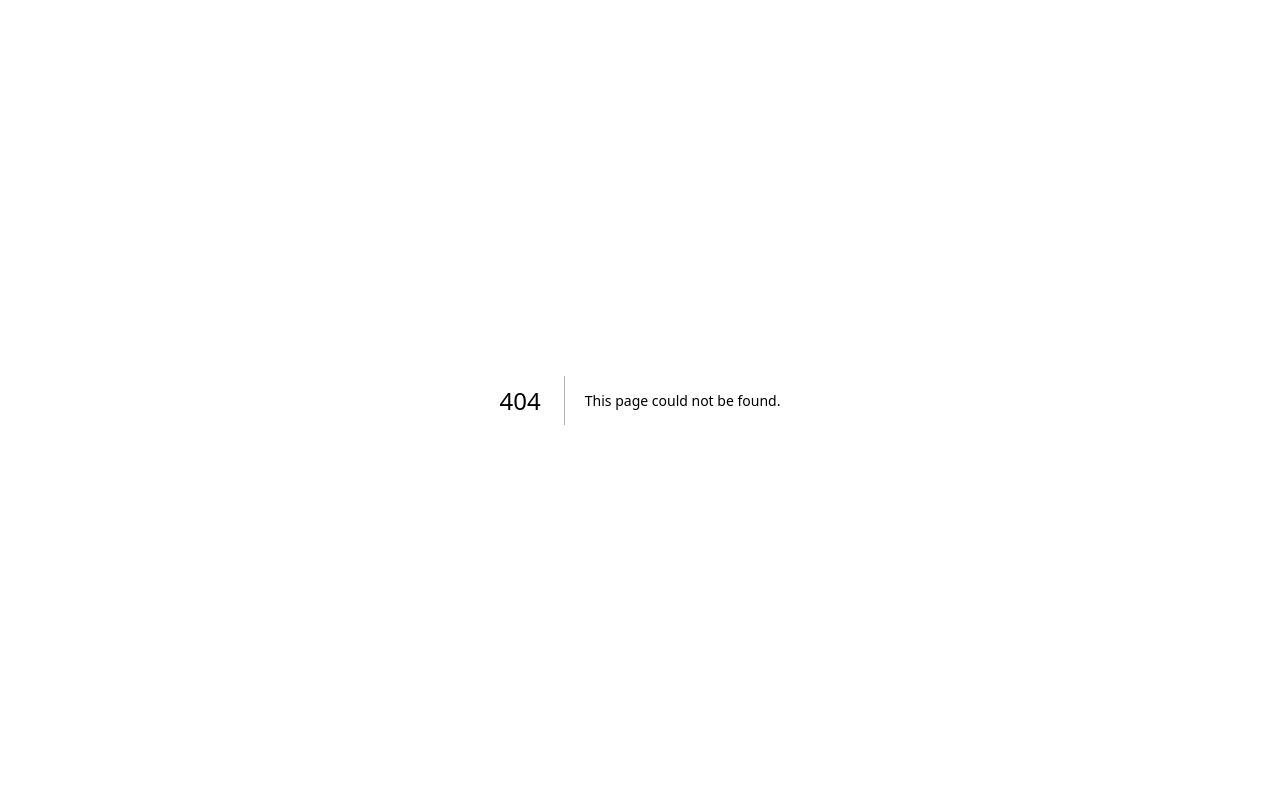
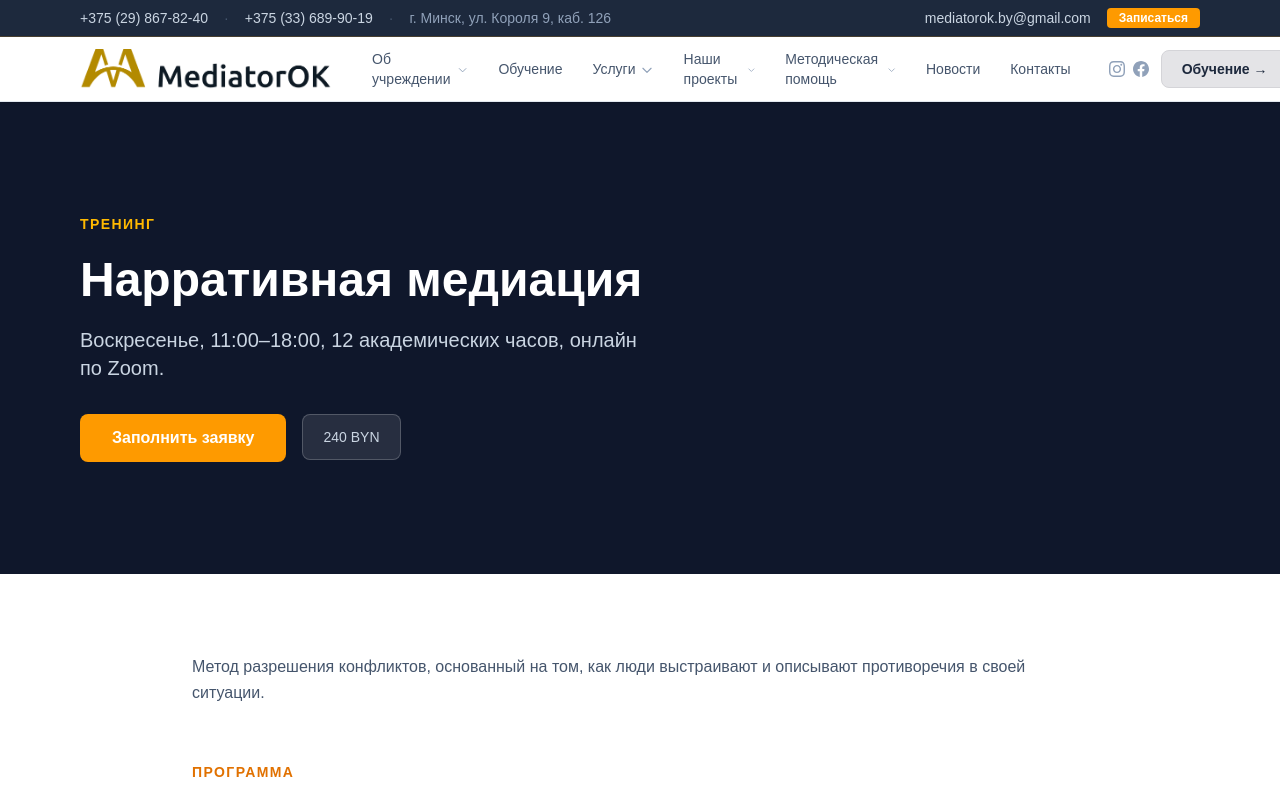
Before and after one commit to ZedMalatesta/newMediatorSite, a Next.js app: page /narrativemediation in a window 1280 px wide. Before the commit this address had no page. Shown: the top 798 px of the page. Built offline with nearby package versions, Linux system fonts and the light colour scheme.

Commit message:
feat: add narrative mediation training page

```diff
--- /dev/null
+++ b/app/narrativemediation/page.tsx
@@ -0,0 +1,49 @@
+import type { Metadata } from "next";
+import TopBar from "@layout/TopBar";
+import Navbar from "@layout/Navbar";
+import Footer from "@layout/Footer";
+import { EventHero } from "@sections/EventHero/EventHero";
+import { EventDetails } from "@sections/EventDetails/EventDetails";
+import { EventSignup } from "@sections/EventSignup/EventSignup";
+
+export const metadata: Metadata = {
+  title: "Тренинг «Нарративная медиация» | МедиаторОк Проф",
+  description:
+    "Метод разрешения конфликтов, основанный на том, как люди выстраивают и описывают противоречия в своей ситуации. Воскресенье, 11:00–18:00, онлайн.",
+};
+
+export default function NarrativeMediationPage() {
+  return (
+    <div className="min-h-screen bg-white">
+      <TopBar />
+      <Navbar />
+      <main>
+        <EventHero
+          eyebrow="Тренинг"
+          title="Нарративная медиация"
+          subtitle="Воскресенье, 11:00–18:00, 12 академических часов, онлайн по Zoom."
+          meta={["240 BYN"]}
+        />
+        <EventDetails
+          description={[
+            "Метод разрешения конфликтов, основанный на том, как люди выстраивают и описывают противоречия в своей ситуации.",
+          ]}
+          groups={[
+            {
+              heading: "Темы тренинга",
+              items: ["Структура конфликта", "Нарративные техники", "Практическое применение и стратегии расширения возможностей"],
+            },
+          ]}
+          speaker={{
+            name: "Оксана Шульга",
+            role: "Кандидат психологических наук, семейный системный психолог, медиатор",
+            photo: "/images/experts/shulga.jpg",
+            initials: "ОШ",
+          }}
+        />
+        <EventSignup />
+      </main>
+      <Footer />
+    </div>
+  );
+}
```
